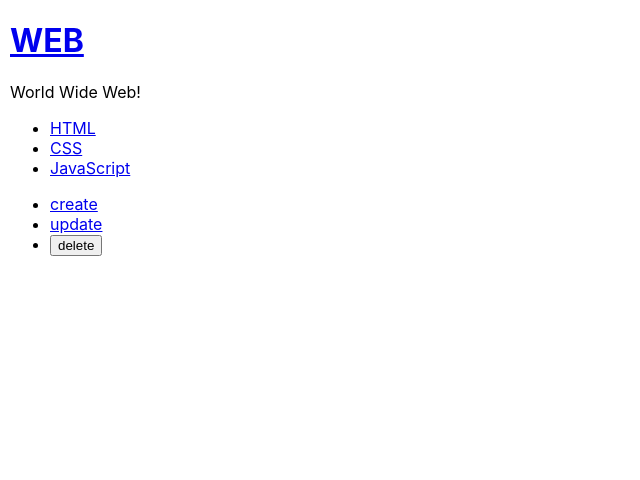
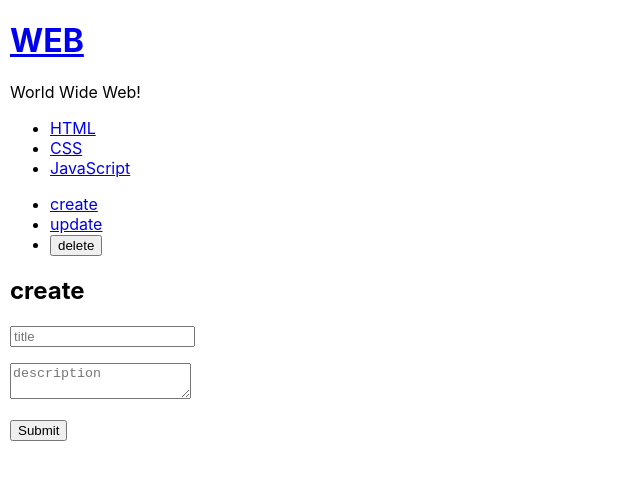
Before and after one commit to leedokchidok19/studyReact, a React (Create React App) app: page / in a window 1280 px wide. Shown: the top 480 px of the page, without its empty margins (0-640 px from the left). Built offline with nearby package versions, Linux system fonts and the light colour scheme.

Commit message:
create - submit

```diff
--- a/src/App.js
+++ b/src/App.js
@@ -10,8 +10,9 @@
 class App extends Component {
   constructor(props){
     super(props);
+    this.max_content_id=3;
     this.state = {
-      mode:'read',
+      mode:'create',
       selected_content_id:0,
       subject:{title:"WEB", sub:"World Wide Web!"},
       welcome:{title:'welcome',desc:'Hello, React!!'},
@@ -42,7 +43,19 @@
       }
       _artcle = <ReadContent title={_title} desc={_desc}></ReadContent>
     }else if (this.state.mode === 'create') {
-      _artcle = <CreateContent></CreateContent>
+      _artcle = <CreateContent onSubmit={function(_title,_desc){
+        this.max_content_id = this.max_content_id + 1;
+        //this.state.contents.push(
+        //  {id:this.max_content_id, title:_title, desc:_desc}
+        //);
+        var _content = this.state.contents.concat(
+          {id:this.max_content_id, title:_title, desc:_desc}
+        )
+        this.setState({
+          contents:_content//this.state.contents
+        })
+        console.log(_title, _desc);
+      }.bind(this)}></CreateContent>
     }
     return (
       <div className="App">
--- a/src/components/CreateContent.js
+++ b/src/components/CreateContent.js
@@ -5,8 +5,25 @@
     return (
       <article>
           <h2>create</h2>
-          <form>
-            <p><input type="text" name="title" placeholder="title"></input></p>
+          <form action="/create_process" method="post"
+            onSubmit={function(e){
+              e.preventDefault();
+              this.props.onSubmit(
+                e.target.title.value,
+                e.target.desc.value
+              );
+              alert('submit!!!!');
+            }.bind(this)}
+          >
+            <p>
+              <input type="text" name="title" placeholder="title"></input>
+            </p>
+            <p>
+              <textarea name="desc" placeholder="description"></textarea>
+            </p>
+            <p>
+              <input type="submit"></input>
+            </p>
           </form>
       </article>
     );
```
